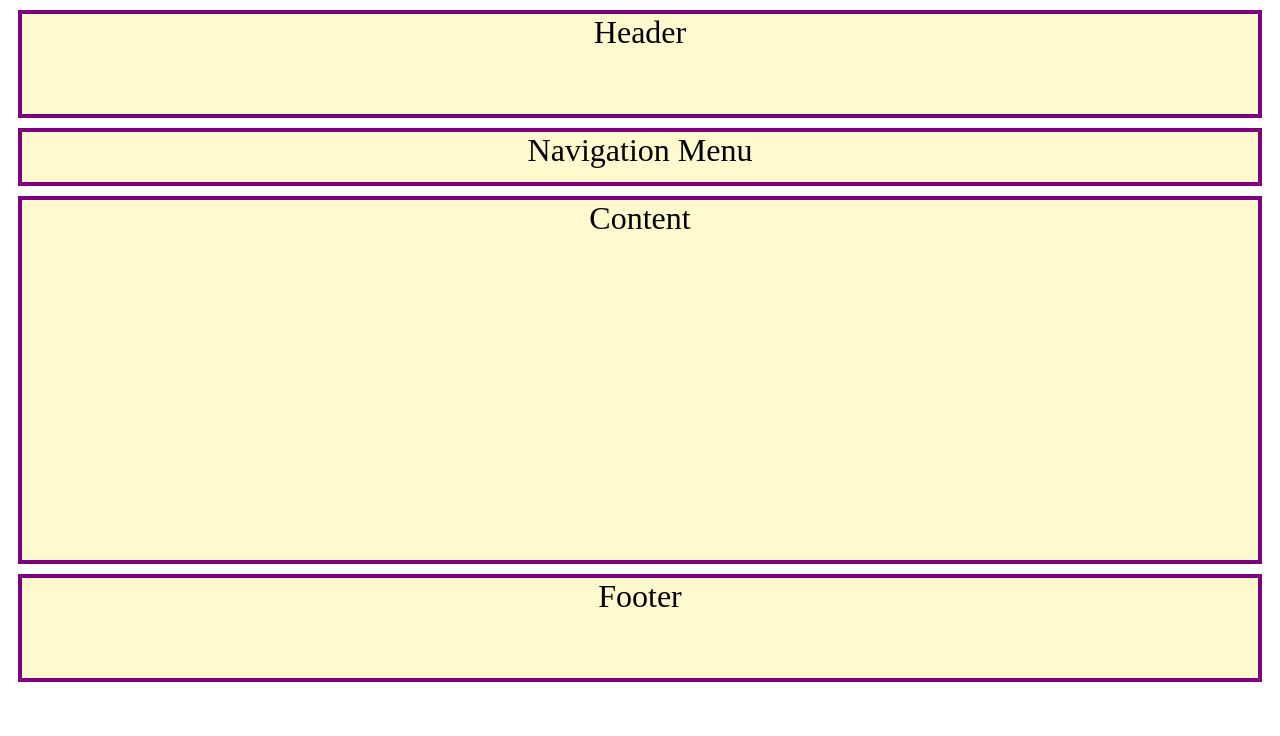
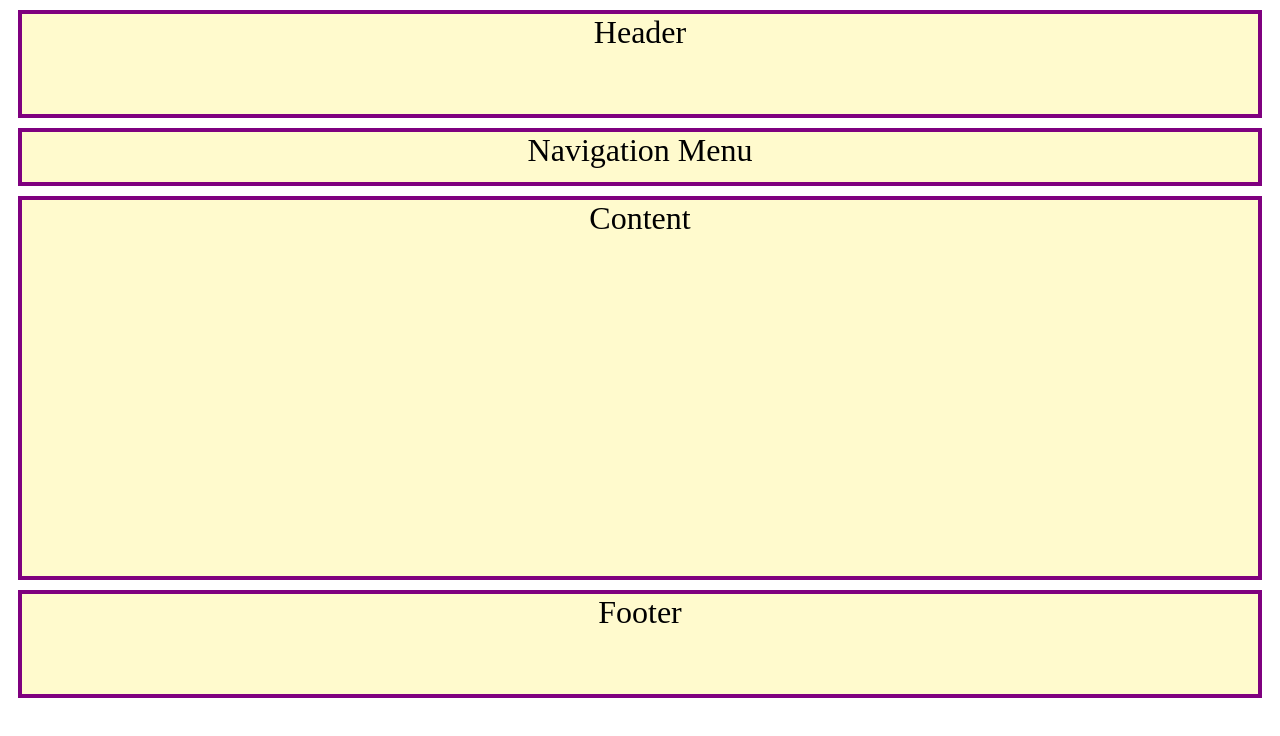
Before and after one commit to evecat06/Layout1, a plain HTML site: page index.html in a window 1280 px wide. Drawn offline with Linux system fonts and the light colour scheme.

Commit message:
second commit by Bartolaba

```diff
--- a/styles.css
+++ b/styles.css
@@ -13,5 +13,5 @@ nav{
 }
 
 main{
-    height: 45vh;
+    height: 47vh;
 }
```
